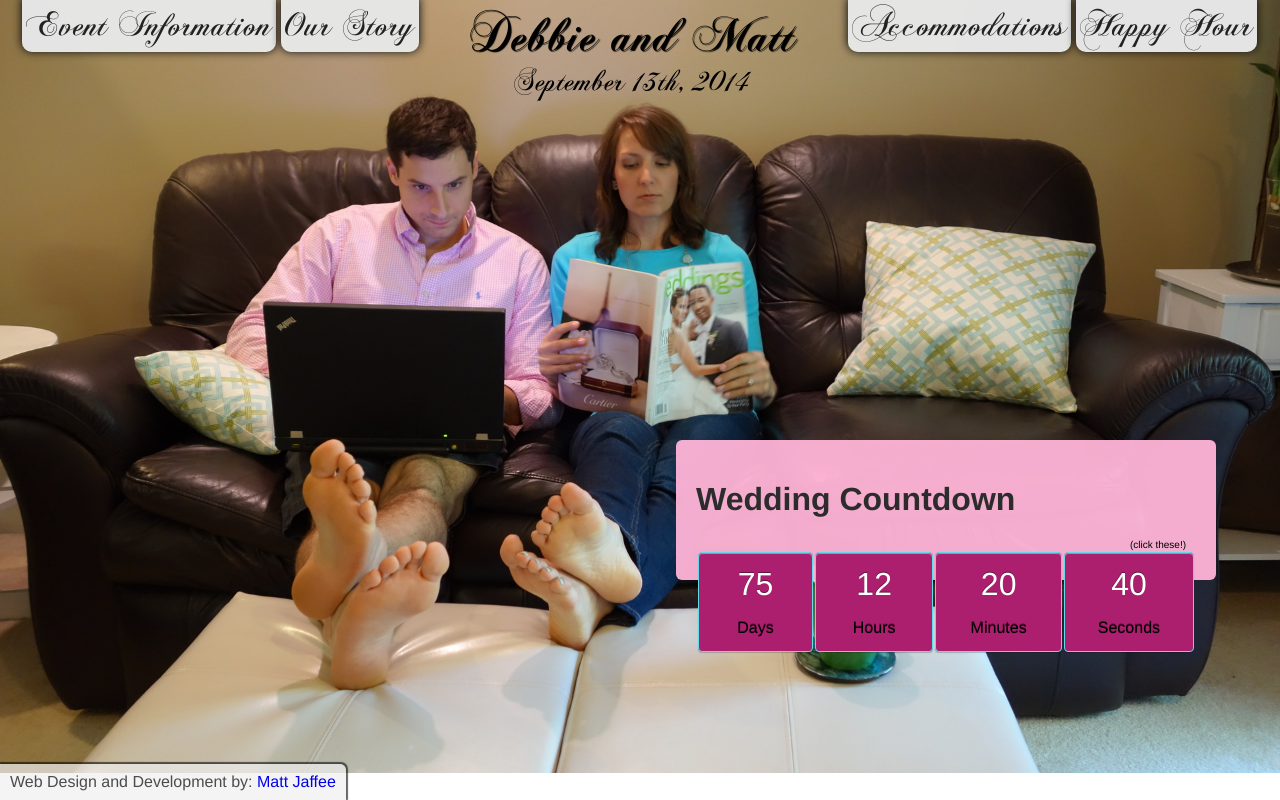
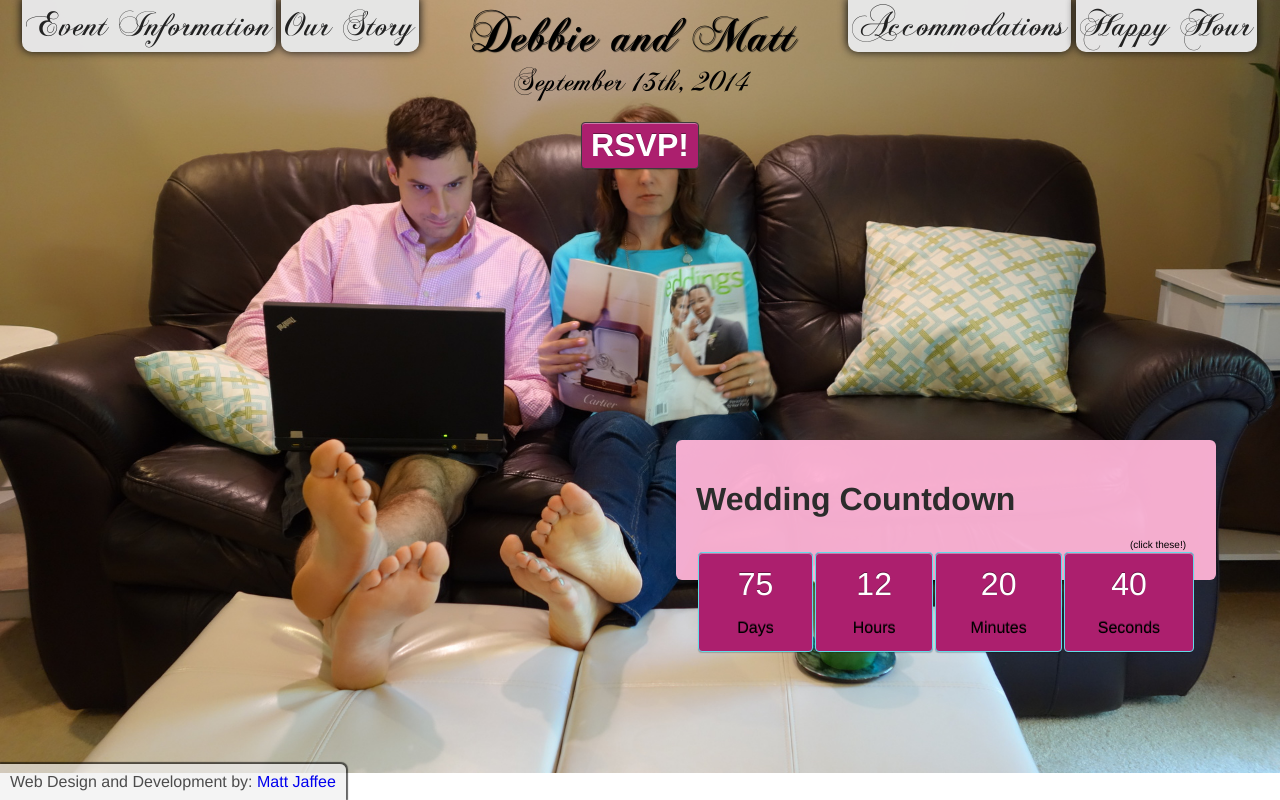
Before and after one commit to jaffee/jaffucci, a Flask app: page /home in a window 1280 px wide. Run offline with Flask 2, Linux system fonts and the light colour scheme; parts of the project's set-up code (start-up, migrations or seed data) failed here and were passed over; some libraries are stand-ins or nearby versions.

Commit message:
uncomment rsvp link on front page

```diff
--- a/jaffucci/templates/home.html
+++ b/jaffucci/templates/home.html
@@ -24,9 +24,9 @@
 
 
 {% block body %}
-  {# <div id="rsvplink" class="button"> #}
-  {#   <a href="{{ url_for('rsvp') }}"> RSVP! </a> #}
-  {# </div> #}
+  <div id="rsvplink" class="button">
+    <a href="{{ url_for('rsvp') }}"> RSVP! </a>
+  </div>
   <div id="countdown">
     <h1> Wedding Countdown </h1>
     <p id="tiny-text"> (click these!)</p>
```
